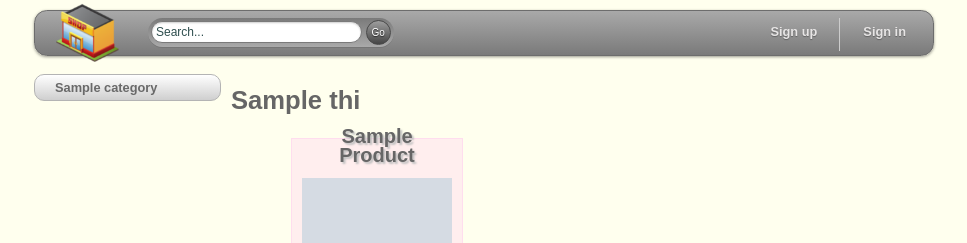
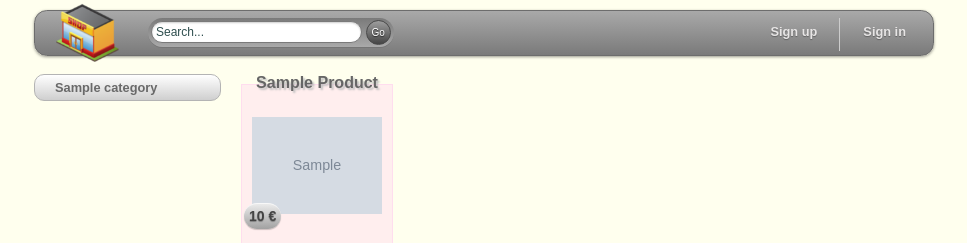
Before and after one commit to mkd/Webshop, a Python web app: template src/Shop/web/templates/list.html in a window 1280 px wide. Shown: the top 243 px of the page, without its empty margins (156-1123 px from the left). Run offline with Jinja, Linux system fonts and the light colour scheme; the template is opened without the code that fills it: most values are stand-ins (such as "Sample title", 1, 10 or a date in 2020); grey boxes marked "Sample" are stand-in pictures; some libraries are stand-ins or nearby versions.

Commit message:
Lists of items done.

```diff
--- a/src/Shop/web/static/css/style.css
+++ b/src/Shop/web/static/css/style.css
@@ -454,15 +454,15 @@ html[xmlns] #nav
 #products
 {
 	margin:0 auto 0 auto;
-	width:580px;
+	width:690px;
 }
 
 #product
 {
 	background: #fee;
 	border:  1px solid #fde;
-	width:   150px;
-	height:  200px;
+	width:   130px;
+	height:  160px;
     margin:  10px;
     padding: 10px;
     float: left;
@@ -482,7 +482,7 @@ h1.product
 	margin-top: -22px;
 	font: normal Helvetica, sans-serif;
 	text-shadow: Silver 2px 2px 2px;
-	font-size: 20px;
+	font-size: 16px;
 	color: #666;
 }
 
@@ -495,14 +495,15 @@ h1.product  a
 
 .product-image {
 	position: relative;
+	height: 130px;
 }
 .price {
     position: absolute;
     text-align: center;
     text-shadow: Silver 2px 2px 2px;
-    font-size: 18px;
+    font-size: 14px;
     font-weight: 800;
-    top: 130px;
+    top: 100px;
     left: -8px;
     padding: 3px 0;
 
@@ -525,6 +526,13 @@ h1.product  a
 	text-shadow: 0 1px 1px rgba(0, 0, 0, .3);
 }
 
+.middle
+{
+	display: table-cell;
+	vertical-align: middle;
+	height: 130px;
+}
+
 input
 {
     border:                 1px solid #888;
--- a/src/Shop/web/templates/list.html
+++ b/src/Shop/web/templates/list.html
@@ -1,35 +1,31 @@
 {% extends "base.html" %}
 
-{% block title %} {{ this.name }} {% endblock %}
-
 {% block main_content %}
-
-	<h1>{{ this.name }}</h1>
 
 	<div id='products'>
 		{% for product in products %}
 			<div id='product' onclick="window.location.href='/product/{{ product.id }}'; ">
 				<h1 class="product"><a href="/product/{{ product.id }}/">{{ product.name }}</a></h1>
 				<div class="product-image">
-					<img src="{{ product.picture }}" width="150" height="150" />
+					<div class="middle"><img src="{{ product.picture }}" width="130"  /></div>
 					<div class="price">{{ product.price }} &euro;</div>
 				</div>
 				<p>
 				<!-- This is awful, I know, but I can do in range(product.average_rating) -->
 				{% if product.average_rating == 1 %}
-					<center><img src="/static/images/heart.png" /> </center>
+					<center><img src="/static/images/heart-pic.png" /> </center>
 				{% endif %}
 				{% if product.average_rating == 2%}
-					<center><img src="/static/images/heart.png" /> <img src="/static/images/heart.png" /> </center>
+					<center><img src="/static/images/heart-pic.png" /> <img src="/static/images/heart-pic.png" /> </center>
 				{% endif %}
 				{% if product.average_rating == 3%}
-					<center><img src="/static/images/heart.png" /> <img src="/static/images/heart.png" /> <img src="/static/images/heart.png" /> </center>
+					<center><img src="/static/images/heart-pic.png" /> <img src="/static/images/heart-pic.png" /> <img src="/static/images/heart-pic.png" /> </center>
 				{% endif %}
 				{% if product.average_rating == 4%}
-					<center><img src="/static/images/heart.png" /> <img src="/static/images/heart.png" /> <img src="/static/images/heart.png" /> <img src="/static/images/heart.png" /> </center>
+					<center><img src="/static/images/heart-pic.png" /> <img src="/static/images/heart-pic.png" /> <img src="/static/images/heart-pic.png" /> <img src="/static/images/heart-pic.png" /> </center>
 				{% endif %}
 				{% if product.average_rating == 5%}
-					<center><img src="/static/images/heart.png" /> <img src="/static/images/heart.png" /> <img src="/static/images/heart.png" /> <img src="/static/images/heart.png" /> <img src="/static/images/heart.png" /> </center>
+					<center><img src="/static/images/heart-pic.png" /> <img src="/static/images/heart-pic.png" /> <img src="/static/images/heart-pic.png" /> <img src="/static/images/heart-pic.png" /> <img src="/static/images/heart-pic.png" /> </center>
 				{% endif %}
 				</p>
 			</div>
```
Also changed, not shown: src/Shop/web/templates/index.html (+2 -31 lines), src/Shop/web/templates/product.html (+3 -21 lines).
